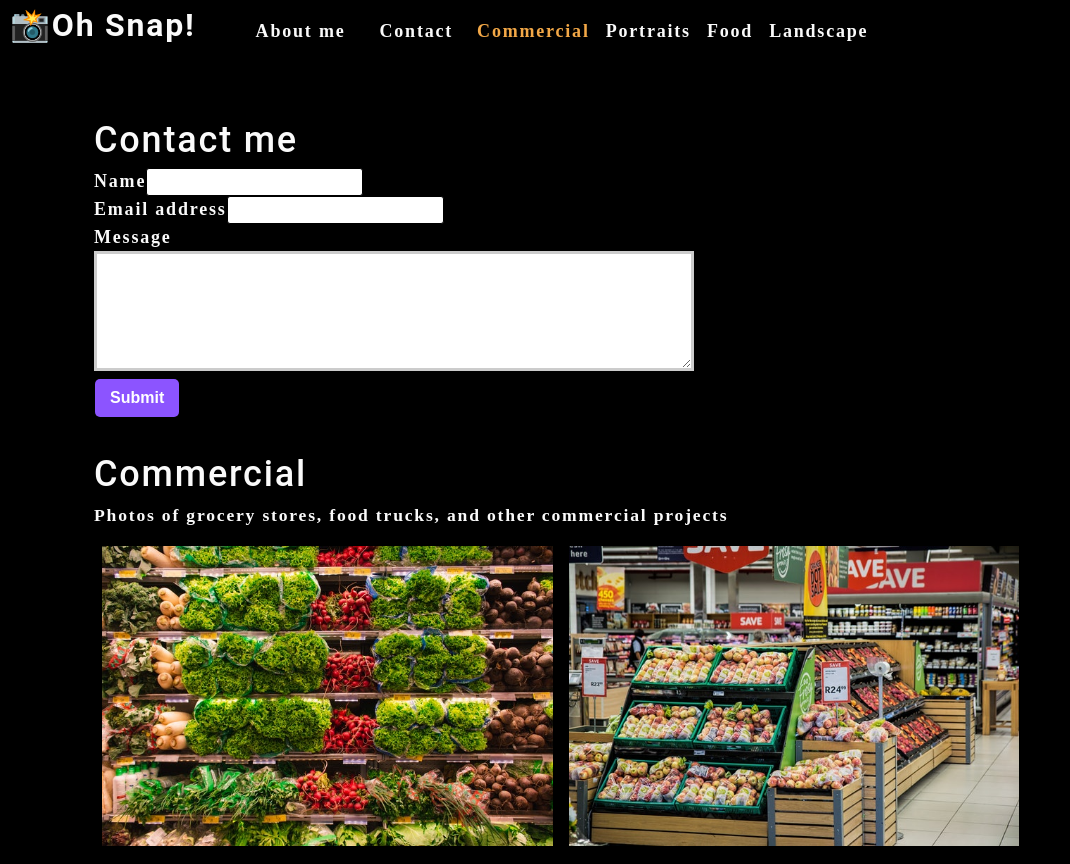
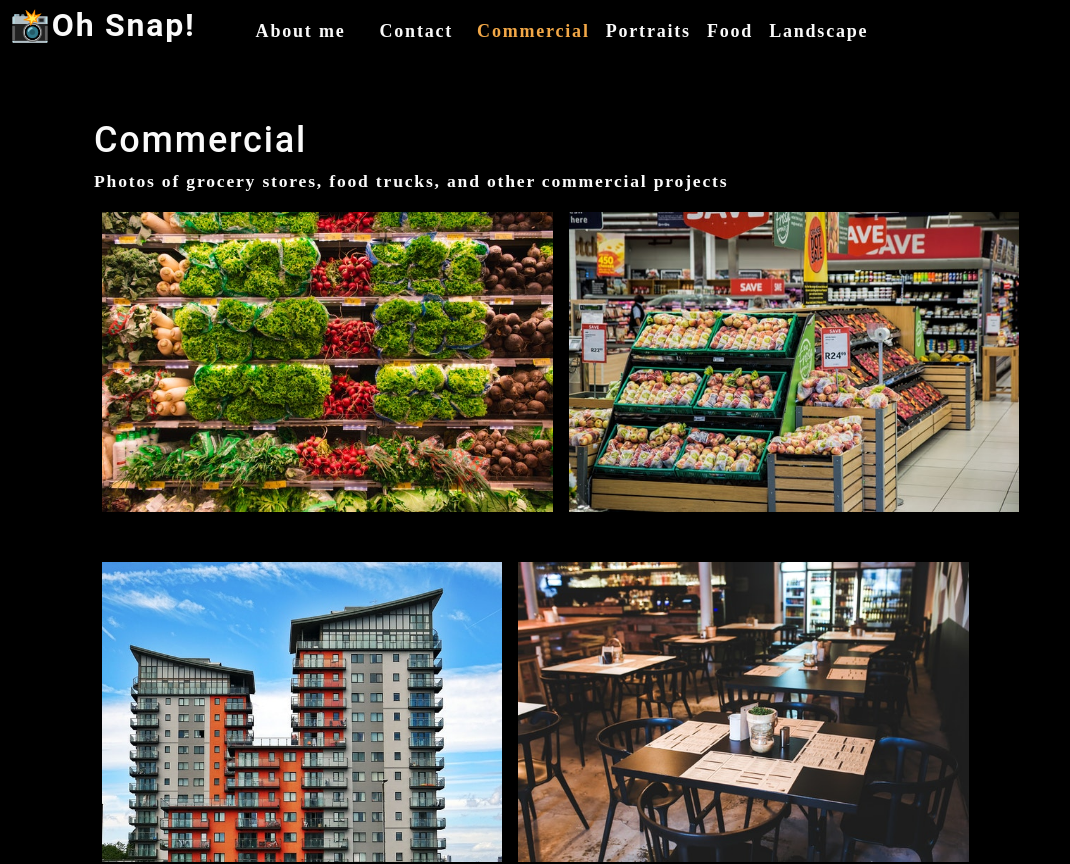
Before and after one commit to MoebusChris/lyza-portfolio, a React (Create React App) app: page / in a window 1280 px wide. Shown: the top 864 px of the page, without its empty margins (0-1070 px from the left). Built offline with nearby package versions, Linux system fonts and the light colour scheme.

Commit message:
contact form motifying

```diff
--- a/src/App.js
+++ b/src/App.js
@@ -13,7 +13,8 @@
     { name: 'landscape', description: 'Fields, farmhouses, waterfalls, and the beauty of nature' }
   ]);
 
-const [currentCategory, setCurrentCategory] = useState(categories[0]);
+  const [currentCategory, setCurrentCategory] = useState(categories[0]);
+  const [contactSelected, setContactSelected] = useState(false);
 
   return (
     <div>
@@ -21,11 +22,18 @@
         categories={categories}
         setCurrentCategory={setCurrentCategory}
         currentCategory={currentCategory}
+        contactSelected={contactSelected}
+        setContactSelected={setContactSelected}
       ></Nav>
       <main>
-        <ContactForm></ContactForm>
-        <Gallery currentCategory={currentCategory}></Gallery>
-        <About></About>
+      {!contactSelected ? (
+        <>
+          <Gallery currentCategory={currentCategory}></Gallery>
+          <About></About>
+        </>
+      ) : (
+          <ContactForm></ContactForm>
+      )}
       </main>
     </div>
   );
--- a/src/components/Contact/index.js
+++ b/src/components/Contact/index.js
@@ -29,7 +29,11 @@
             setFormState({ ...formState, [e.target.name]: e.target.value });
         }
 
-
+        if (errorMessage) {
+            <div>
+                <p className='error-text'>{errorMessage}</p>
+            </div>
+        }
 
     }
 
@@ -56,6 +60,7 @@
                     <label htmlFor='message'>Message</label>
                     <textarea name='message' defaultValue={message} onChange={handleChange} rows="5" />
                 </div>
+                <div>{errorMessage}</div>
                 <button type='submit'>Submit</button>
             </form>
         </section>
--- a/src/components/Nav/index.js
+++ b/src/components/Nav/index.js
@@ -6,6 +6,8 @@
     categories = [],
     setCurrentCategory,
     currentCategory,
+    contactSelected,
+    setContactSelected
   } = props;
 
   useEffect(() => {
@@ -23,12 +25,12 @@
       <nav>
         <ul className="flex-row">
           <li className="mx-2">
-            <a data-testid="about" href="#about">
+            <a data-testid="about" href="#about" onClick={() => setContactSelected(false)}>
               About me
             </a>
           </li>
           <li className="mx-2">
-            <span>Contact</span>
+            <span onClick={() => setContactSelected(true)}>Contact</span>
           </li>
           {categories.map((category) => (
               <li className={`mx-1 ${
@@ -37,6 +39,7 @@
                 <span
                 onClick={() => {
                   setCurrentCategory(category)
+                  setContactSelected(false)
                   }}
                 >
                  {capitalizeFirstLetter(category.name)}
```
